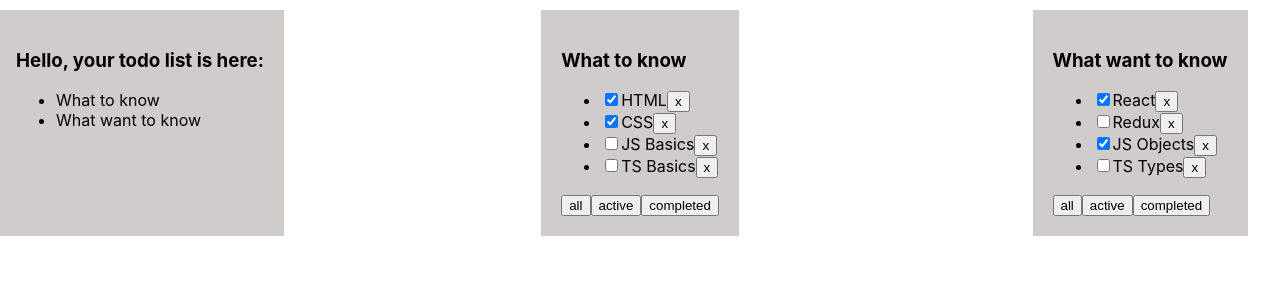
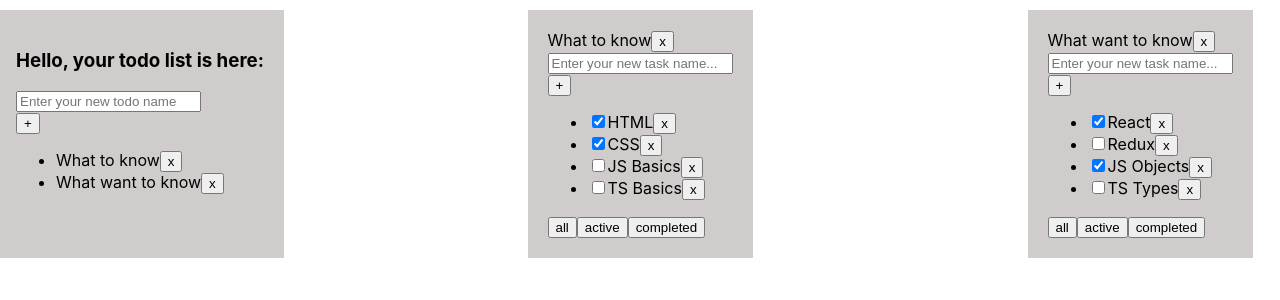
Before and after one commit to NikBabukhin/Todo-List, a React (Create React App) app: page / in a window 1280 px wide. Shown: the top 300 px of the page. Built offline with nearby package versions, Linux system fonts and the light colour scheme.

Commit message:
Add correct editable span

```diff
--- a/src/App.tsx
+++ b/src/App.tsx
@@ -44,8 +44,10 @@ function App() {
     });
 
     //Functions ListOfTasks
-    const addNewTodoList = (idTodo: string, newTitle: string) => {
-        setTodoListState([...todoListState, {id: idTodo, title: newTitle, filter: 'all'}])
+    const addNewTodoList = (newTitle: string) => {
+        const newTodo:TodoListType = {id: v1(), title: newTitle, filter: 'all'}
+        setTodoListState([...todoListState, newTodo])
+        setTasksListState({...tasksListState, [newTodo.id]:[]})
     };
     const changeFilterTodo = (idTodo: string, newFilter: FilterType) => {
         setTodoListState(todoListState.map(el => el.id === idTodo ? {...el, filter: newFilter} : el))
@@ -107,9 +109,11 @@ function App() {
                         tasksState={tasksForRender}
                         addNewTask={addNewTask}
                         changeFilterTodo={changeFilterTodo}
+                        changeTitleTodo={changeTitleTodo}
                         changeStatusTask={changeStatusTask}
                         changeTaskName={changeTaskName}
                         deleteTask={deleteTask}
+                        deleteTodo={deleteTodo}
                     />
                 </div>
             )
--- /dev/null
+++ b/src/Components/AddInput/AddInput.tsx
@@ -0,0 +1,48 @@
+import {SuperButton} from "../SuperButton/SuperButton";
+import React, {useState} from "react";
+import {SuperInput} from "../SuperInput/SuperInput";
+
+type AddInputPropsType = {
+    placeholder: string,
+    taskOrTodo: 'Task'|'Todo',
+    addItem: (value: string) => void,
+}
+
+export const AddInput: React.FC<AddInputPropsType> = (props) => {
+    const [value, setValue] = useState<string>('')
+    const [error, setError] = useState<boolean>(false)
+
+    const onChangeCallBack = (value: string) => {
+        setValue(value);
+        setError(false);
+    }
+    const onKeyPressCallBack: React.KeyboardEventHandler<HTMLInputElement> = (e) => {
+        if (e.key === 'Enter') {
+            addItemCallBack()
+        }
+    }
+    const addItemCallBack = () => {
+        if (value.trim() !== '') {
+            props.addItem(value);
+            setValue('')
+        } else {
+            setError(true)
+        }
+    }
+
+
+    return (
+        <div>
+            <SuperInput
+                taskOrTodo={props.taskOrTodo}
+                error={error}
+                value={value}
+                placeholder={props.placeholder}
+                onChange={onChangeCallBack}
+                onKeyPress={onKeyPressCallBack}
+            />
+            <SuperButton buttonName={'+'} onClick={addItemCallBack}/>
+        </div>
+
+    )
+}
--- a/src/Components/EditableSpan/EditableSpan.tsx
+++ b/src/Components/EditableSpan/EditableSpan.tsx
@@ -1,9 +1,39 @@
-import React from "react";
+import React, {ChangeEvent, useState} from "react";
 
 type EditableSpanPropsType = {
-    title:string
+    title:string,
+    changeTitle: (newTitle:string)=>void
 }
 
 export const EditableSpan:React.FC<EditableSpanPropsType>=(props)=> {
-    return <span>{props.title}</span>
+    const [editMode, setEditMode] = useState<boolean>(false)
+    const [value, setValue] = useState<string>(props.title)
+
+    const onEdit = ()=> {
+        setEditMode(true)
+        setValue(props.title);
+    }
+    const offEdit = ()=> {
+        setEditMode(false);
+        props.changeTitle(value)
+    }
+    const onChangeHandler=(e:ChangeEvent<HTMLInputElement>)=> {
+        setValue(e.currentTarget.value)
+    }
+    const onKeyPressHandler:React.KeyboardEventHandler<HTMLInputElement>=(key)=> {
+            if (key.key === 'Enter') {
+                offEdit()
+            }
+    }
+
+
+    return editMode?
+        <input
+            autoFocus
+            value={value}
+            onBlur={offEdit}
+            onChange={onChangeHandler}
+            onKeyPress={onKeyPressHandler}
+        />:
+        <span onDoubleClick={onEdit}>{props.title}</span>
 }
--- a/src/Components/ListOfTasks/ListOfTasks.tsx
+++ b/src/Components/ListOfTasks/ListOfTasks.tsx
@@ -3,6 +3,9 @@ import React from "react";
 import {FilterType, TasksItemType} from "../../App";
 import {SortButtonsBlock} from "./SortButtonsBlock/SortButtonsBlock";
 import {TaskListItem} from "./TaskListItem/TaskListItem";
+import {AddInput} from "../AddInput/AddInput";
+import {SuperButton} from "../SuperButton/SuperButton";
+import {EditableSpan} from "../EditableSpan/EditableSpan";
 
 type ListOfTasksPropsType = {
     todoId: string,
@@ -11,8 +14,10 @@ type ListOfTasksPropsType = {
     addNewTask: (idTodo: string, newTaskName: string) => void,
     changeFilterTodo: (idTodo: string, newFilter: FilterType) => void,
     changeStatusTask: (idTodo: string, idTask: string) => void,
+    changeTitleTodo: (idTodo: string, newTitle: string) => void,
     changeTaskName: (idTodo: string, idTask: string, newTaskName: string) => void,
     deleteTask: (idTodo: string, idTask: string) => void,
+    deleteTodo: (idTodo: string) => void,
 }
 
 export const ListOfTasks: React.FC<ListOfTasksPropsType> = (props) => {
@@ -20,18 +25,38 @@ export const ListOfTasks: React.FC<ListOfTasksPropsType> = (props) => {
     const changeFilter = (filter: FilterType) => {
         props.changeFilterTodo(props.todoId, filter);
     }
-    const changeStatusTask=(idTask: string)=> {
+    const changeStatusTask = (idTask: string) => {
         props.changeStatusTask(props.todoId, idTask)
     }
-    const deleteTask=(idTask:string)=>{
+    const changeTitleTodo = (newTitle: string) => {
+        props.changeTitleTodo(props.todoId, newTitle)
+    }
+    const changeTaskName=(idTask: string, newTaskName: string)=>{
+        props.changeTaskName(props.todoId, idTask, newTaskName)
+    }
+    const deleteTask = (idTask: string) => {
         props.deleteTask(props.todoId, idTask)
-        console.log('done', props.todoId, idTask)
+    }
+    const addTask = (value: string) => {
+        props.addNewTask(props.todoId, value);
+    }
+    const deleteTodo = () => {
+        props.deleteTodo(props.todoId)
     }
 
     //Main return
     return (
         <div className={style.list__wrapper}>
-            <h3>{props.todoTitle}</h3>
+            <EditableSpan
+                title={props.todoTitle}
+                changeTitle={changeTitleTodo}
+            />
+            <SuperButton buttonName={'x'} onClick={deleteTodo}/>
+            <AddInput
+                placeholder={'Enter your new task name...'}
+                addItem={addTask}
+                taskOrTodo={'Task'}
+            />
             <div>
                 <ul>
                     {props.tasksState.map(task => <TaskListItem
@@ -39,9 +64,11 @@ export const ListOfTasks: React.FC<ListOfTasksPropsType> = (props) => {
                             taskId={task.id}
                             title={task.title}
                             taskStatus={task.isDone}
+                            changeTaskName={changeTaskName}
                             changeStatus={changeStatusTask}
                             deleteTask={deleteTask}
-                    />)}
+                        />
+                        )}
                 </ul>
             </div>
             <SortButtonsBlock changeFilterTodo={changeFilter}/>
--- a/src/Components/ListOfTasks/TaskListItem/TaskListItem.tsx
+++ b/src/Components/ListOfTasks/TaskListItem/TaskListItem.tsx
@@ -7,6 +7,7 @@ type TaskListItemPropsType = {
     taskId: string,
     title: string,
     taskStatus: boolean,
+    changeTaskName: (taskId:string, newTitle:string)=>void,
     changeStatus: (taskId: string) => void,
     deleteTask: (taskId: string) => void,
 }
@@ -19,6 +20,9 @@ export const TaskListItem: React.FC<TaskListItemPropsType> = (props) => {
     const deleteTask = () => {
         props.deleteTask(props.taskId)
     }
+    const changeTaskName=(newTitle:string)=> {
+        props.changeTaskName(props.taskId, newTitle)
+    }
 
     return (
         <li className={style.list__wrapper}>
@@ -27,7 +31,10 @@ export const TaskListItem: React.FC<TaskListItemPropsType> = (props) => {
                 checked={props.taskStatus}
                 onChange={changeStatus}
             />
-            <EditableSpan title={props.title}/>
+            <EditableSpan
+                title={props.title}
+                changeTitle={changeTaskName}
+            />
             <SuperButton buttonName={'x'} onClick={deleteTask}/>
         </li>
     )
--- a/src/Components/ListOfTodo/ListOfTodo.tsx
+++ b/src/Components/ListOfTodo/ListOfTodo.tsx
@@ -1,20 +1,50 @@
 import {TodoListType} from "../../App";
 import React from "react";
+import {AddInput} from "../AddInput/AddInput";
+import {EditableSpan} from "../EditableSpan/EditableSpan";
+import {SuperButton} from "../SuperButton/SuperButton";
 
 type ListOfTodoPropsType = {
     todoState: Array<TodoListType>,
-    addNewTodoList: (idTodo: string, newTitle: string) => void,
+    addNewTodoList: (newTitle: string) => void,
     changeTitleTodo: (idTodo: string, newTitle: string) => void,
     deleteTodo: (idTodo: string) => void,
 }
 
 export const ListOfTodo: React.FC<ListOfTodoPropsType> = (props) => {
+
+    const addNewTodoList = (value: string) => {
+        props.addNewTodoList(value)
+    }
+    const deleteTodoList = (todoId: string) => {
+        props.deleteTodo(todoId)
+    }
+
+
     return (
         <div>
             <h3>Hello, your todo list is here:</h3>
+            <AddInput
+                placeholder={'Enter your new todo name'}
+                taskOrTodo={'Todo'}
+                addItem={addNewTodoList}
+            />
             <div>
                 <ul>
-                    {props.todoState.map(todo=> <li key={todo.id}>{todo.title}</li>)}
+                    {props.todoState.map(todo => {
+                        const changeTitleTodo = (newTitle: string) => {
+                            props.changeTitleTodo(todo.id, newTitle)
+                        }
+                        return (
+                            <li key={todo.id}>
+                                <EditableSpan
+                                    title={todo.title}
+                                    changeTitle={changeTitleTodo}
+                                />
+                                <SuperButton buttonName={'x'} onClick={() => deleteTodoList(todo.id)}/>
+                            </li>
+                        )
+                    })}
                 </ul>
             </div>
         </div>
--- /dev/null
+++ b/src/Components/SuperInput/SuperInput.module.css
@@ -0,0 +1,14 @@
+.wrapper {
+    position: relative;
+}
+.error,
+.error:focus {
+    border: 1px red solid;
+}
+
+.span {
+    position: absolute;
+    color: red;
+    top: -50px;
+    left: -50px;
+}
--- a/src/Components/SuperInput/SuperInput.tsx
+++ b/src/Components/SuperInput/SuperInput.tsx
@@ -1,5 +1,33 @@
-export const SuperInput=()=> {
+import React, {ChangeEvent, KeyboardEventHandler} from "react";
+import style from './SuperInput.module.css'
+
+type SuperInputPropsType = {
+    error: boolean,
+    value: string,
+    onChange: (value: string) => void,
+    onKeyPress: KeyboardEventHandler<HTMLInputElement>,
+    placeholder?: string,
+    taskOrTodo?: 'Task' | 'Todo',
+}
+
+export const SuperInput: React.FC<SuperInputPropsType> = (props) => {
+
+    const onChangeCallBack = (e: ChangeEvent<HTMLInputElement>) => {
+        props.onChange(e.currentTarget.value)
+    }
+
+
     return (
-        <input/>
+        <div className={style.wrapper}>
+            <input
+                placeholder={props.placeholder}
+                className={`${style.input} ${props.error ? style.error : ''}`}
+                type={'text'}
+                value={props.value}
+                onKeyPress={props.onKeyPress}
+                onChange={onChangeCallBack}
+            />
+            {props.error && <span className={style.span}>{`${props.taskOrTodo} name should be not empty`}</span>}
+        </div>
     )
 }
```
Lines whose indentation alone changed are shown as unchanged.
